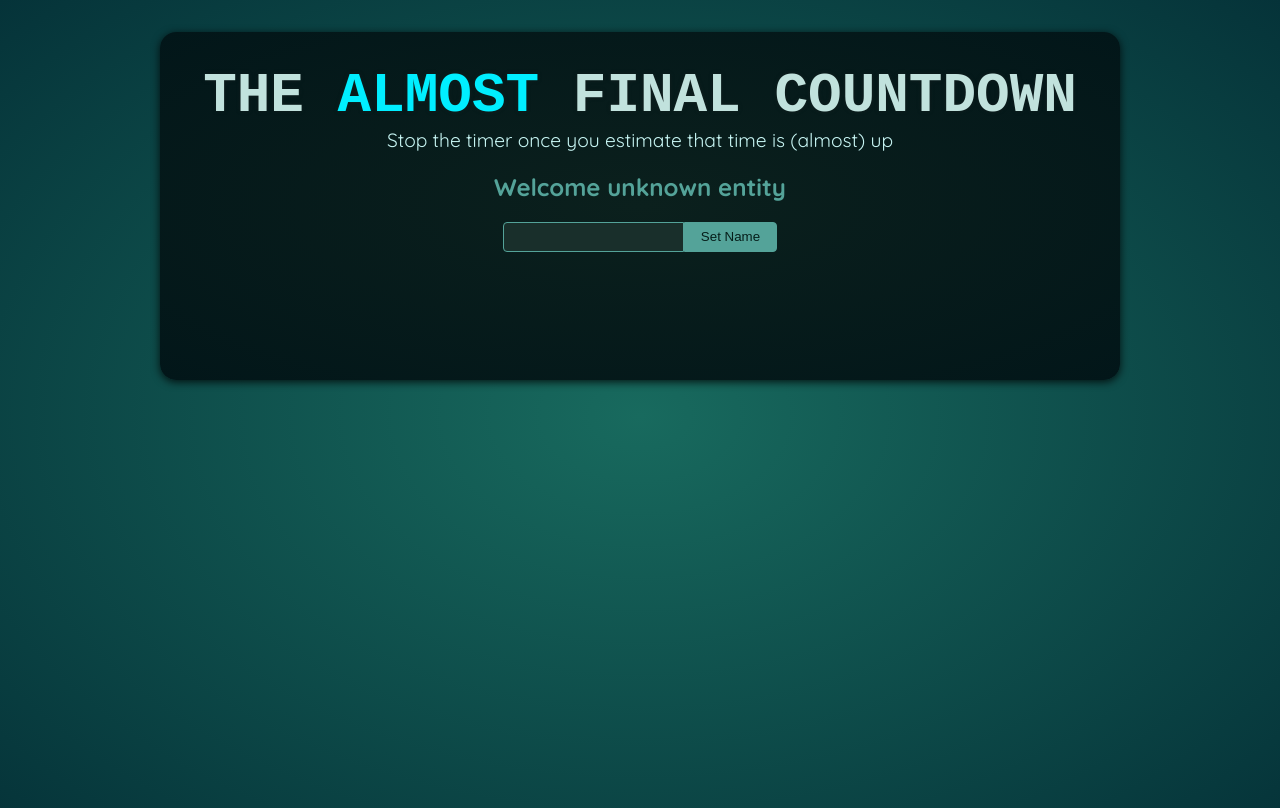
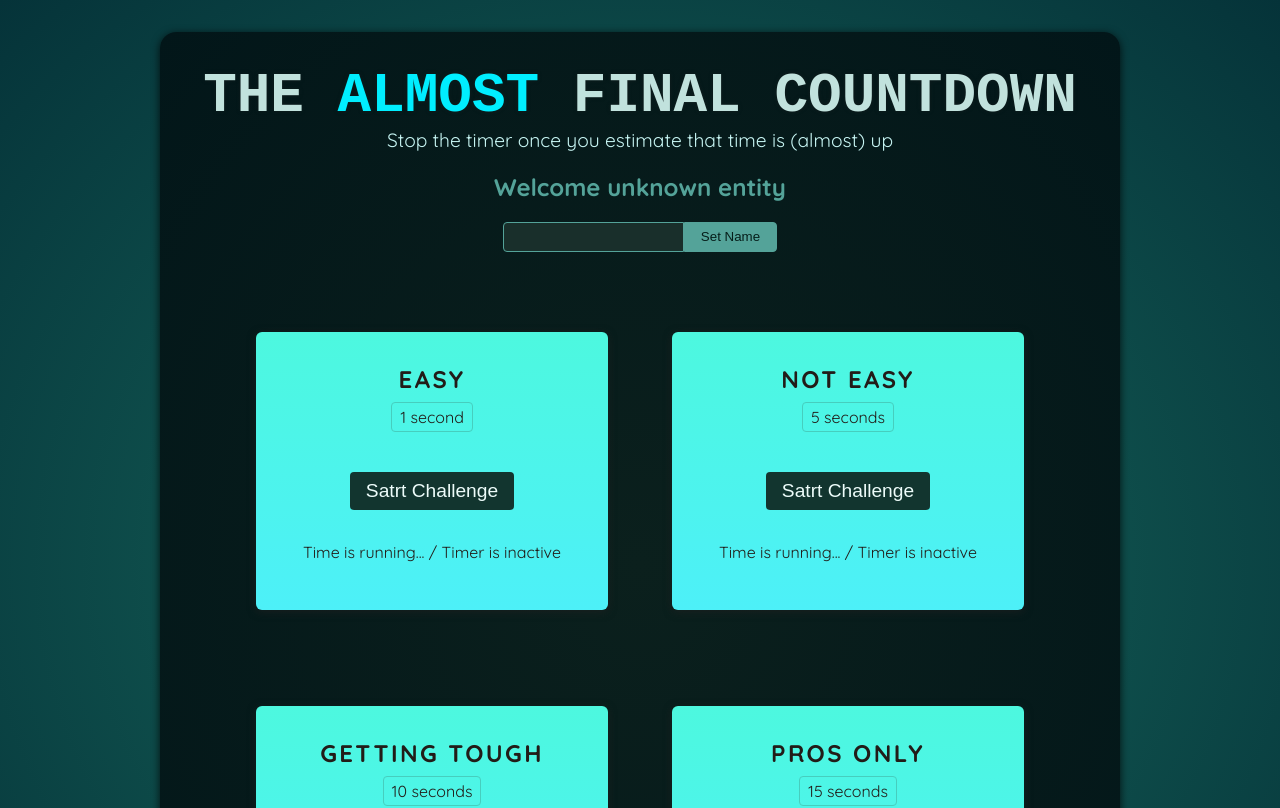
Before and after one commit to bronwyntaljaard/almost-final-countdown, a React (Vite) app: page / in a window 1280 px wide. Shown: the top 808 px of the page. Built offline with nearby package versions, Linux system fonts and the light colour scheme; a web font is replaced by a local one.

Commit message:
Created and imported TimerChallenge component

```diff
--- a/src/App.jsx
+++ b/src/App.jsx
@@ -1,12 +1,21 @@
-import Player from './components/Player.jsx';
+import Player from "./components/Player.jsx";
+import TimerChallenge from "./components/TimerChallenge.jsx";
 
 function App() {
-  return (
-    <>
-      <Player />
-      <div id="challenges"></div>
-    </>
-  );
+	return (
+		<>
+			<Player />
+			<div id="challenges">
+				<TimerChallenge title={"Easy"} targetTime={1}></TimerChallenge>
+				<TimerChallenge title={"Not easy"} targetTime={5}></TimerChallenge>
+				<TimerChallenge
+					title={"Getting tough"}
+					targetTime={10}
+				></TimerChallenge>
+				<TimerChallenge title={"Pros only"} targetTime={15}></TimerChallenge>
+			</div>
+		</>
+	);
 }
 
 export default App;
--- a/src/components/Player.jsx
+++ b/src/components/Player.jsx
@@ -1,23 +1,20 @@
-import { useState } from "react";
+import { useState, useRef } from "react";
 
 export default function Player() {
-	const [playerName, setPlayerName] = useState("");
-	const [submitted, setSubmitted] = useState(false);
+	const playerName = useRef();
 
-	const handleChange = (event) => {
-		setSubmitted(false);
-		setPlayerName(event.target.value);
-	};
+	const [enteredPlayerName, setEnteredPlayerName] = useState(null);
 
 	const handleClick = () => {
-		setSubmitted(true);
+		setEnteredPlayerName(playerName.current.value);
+		playerName.current.value = "";
 	};
 
 	return (
 		<section id="player">
-			<h2>Welcome {submitted ? playerName : "unknown entity"}</h2>
+			<h2>Welcome {enteredPlayerName ?? "unknown entity"}</h2>
 			<p>
-				<input type="text" onChange={handleChange} value={playerName} />
+				<input type="text" ref={playerName} />
 				<button onClick={handleClick}>Set Name</button>
 			</p>
 		</section>
--- /dev/null
+++ b/src/components/TimerChallenge.jsx
@@ -0,0 +1,14 @@
+export default function TimerChallenge({ title, targetTime }) {
+	return (
+		<section className="challenge">
+			<h2>{title}</h2>
+			<p className="challenge-time">
+				{targetTime} second{targetTime > 1 ? "s" : ""}
+			</p>
+			<p>
+				<button>Satrt Challenge</button>
+			</p>
+			<p className="">Time is running... / Timer is inactive</p>
+		</section>
+	);
+}
```
